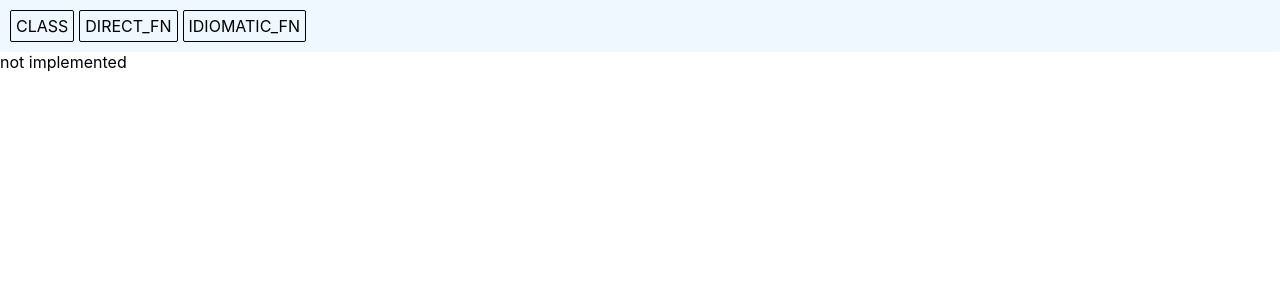
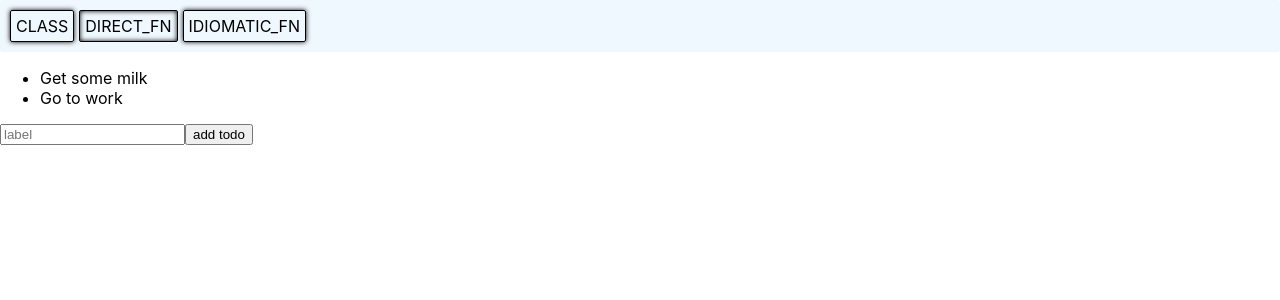
Before and after one commit to bolivier/react-component-comparison, a React (Create React App) app: page / in a window 1280 px wide. Both pictures are taken after a click on the element "DIRECT_FN". Shown: the top 300 px of the page. Built offline with nearby package versions, Linux system fonts and the light colour scheme.

Commit message:
Add DirectFn translation

```diff
--- a/src/App.js
+++ b/src/App.js
@@ -1,10 +1,11 @@
 import React from "react";
 import { ClassVersion } from "./ClassVersion";
+import { DirectFn } from './DirectFn';
 
 
 const components = {
   CLASS: ClassVersion,
-  DIRECT_FN: () => <span>not implemented</span>,
+  DIRECT_FN: DirectFn,
   IDIOMATIC_FN: () => <span>not implemented</span>
 };
 
@@ -35,7 +36,8 @@ function App() {
               border: "solid 1px black",
               padding: "5px",
               marginRight: "5px",
-              borderRadius: "2px"
+              borderRadius: "2px",
+              boxShadow: current === key ? 'inset 0 0 5px black' : '0 0 5px black'
             }}
             onClick={() => setCurrent(key)}
           >
--- /dev/null
+++ b/src/DirectFn.js
@@ -0,0 +1,37 @@
+import React, { useState } from "react";
+import { initialState } from "./initialState";
+
+export function DirectFn() {
+  const [todos, setTodos] = useState(initialState);
+  const [newInputVal, setNewInputVal] = useState("");
+
+  const onChangeNewInputVal = e => {
+    e.preventDefault();
+    setNewInputVal(e.target.value);
+  };
+
+  const addNewTodo = e => {
+    e.preventDefault();
+    const newTodos = [...todos, { label: newInputVal }];
+    setTodos(newTodos);
+    setNewInputVal(newInputVal);
+  };
+
+  return (
+    <div>
+      <ul>
+        {todos.map(({ label }) => (
+          <li>{label}</li>
+        ))}
+      </ul>
+      <div style={{ display: "flex" }}>
+        <input
+          placeholder="label"
+          value={newInputVal}
+          onChange={onChangeNewInputVal}
+        />
+        <button onClick={addNewTodo}>add todo</button>
+      </div>
+    </div>
+  );
+}
```
